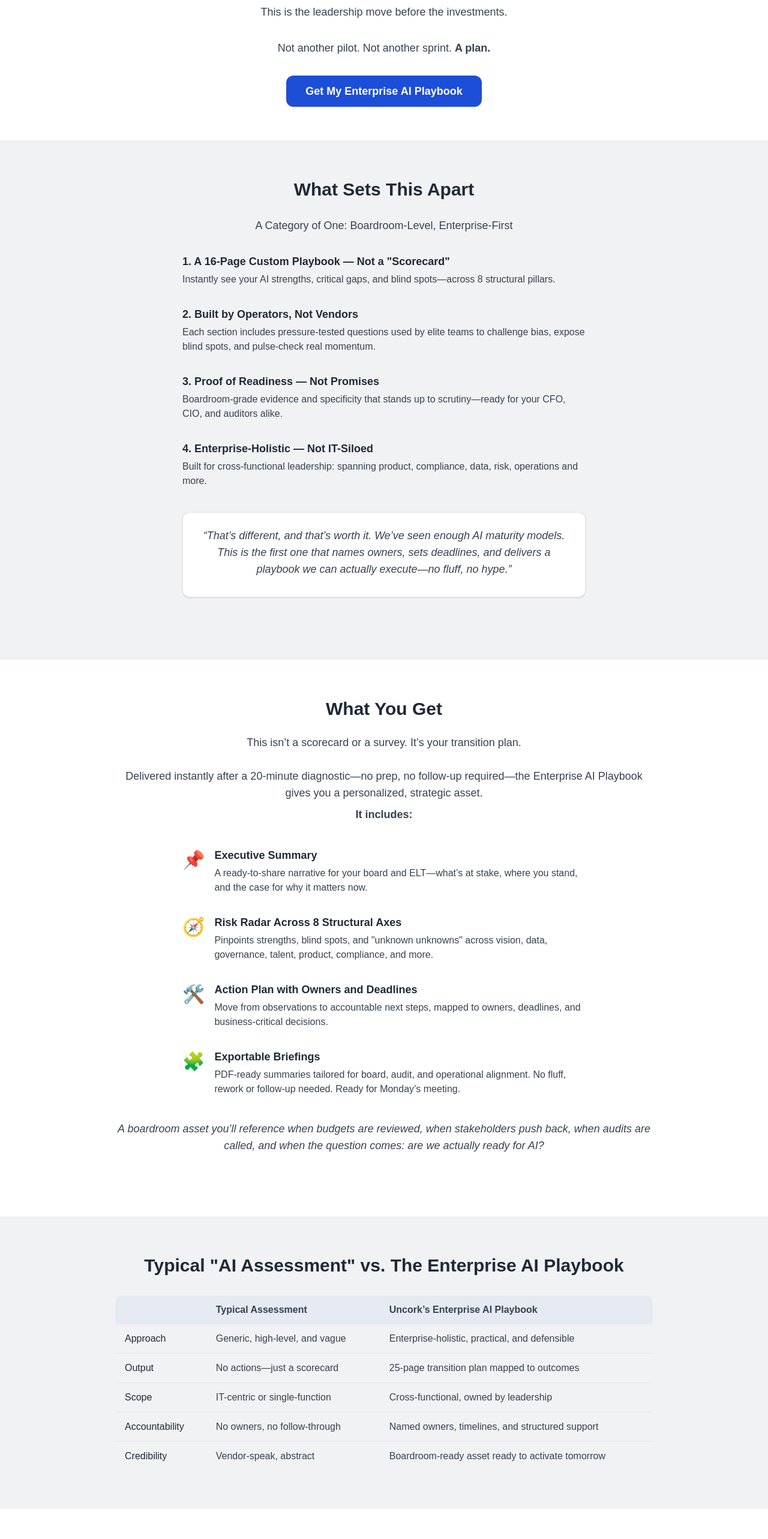
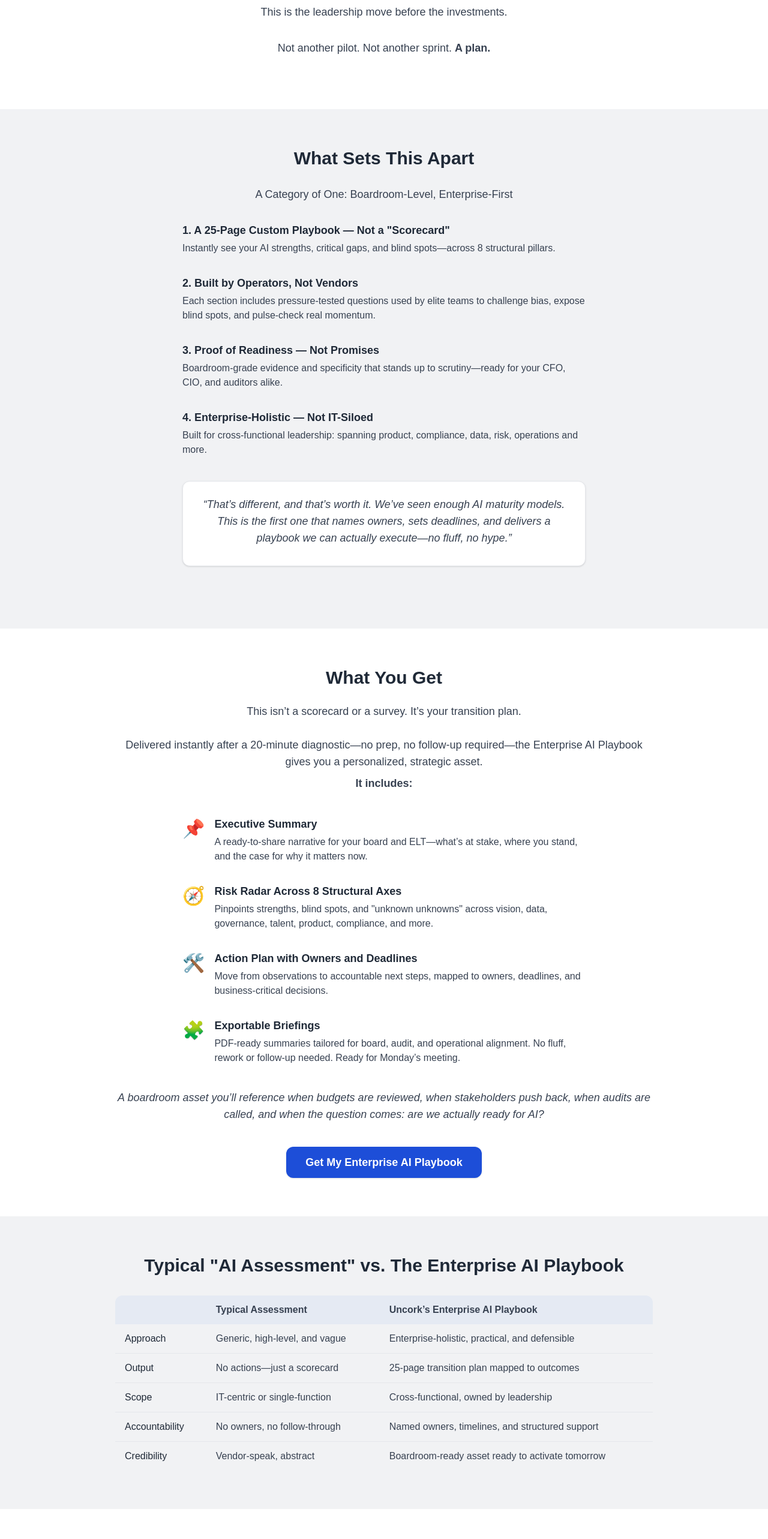
Before and after one commit to toviuncorksolutions/uncorksolutions-site, a Next.js app: page /enterprise-ai-playbook in a window 1280 px wide. Shown: the part 1680-4246 px from the top of the page at 60% size. Built offline with nearby package versions, Linux system fonts and the light colour scheme; no server answers; a web font is replaced by a local one.

Commit message:
EAP added CTA button & FAQ changes

```diff
--- a/components/EnterpriseAIPlaybookFaq.js
+++ b/components/EnterpriseAIPlaybookFaq.js
@@ -10,12 +10,12 @@ const faqs = [
   {
     question: 'Who is this for?',
     answer:
-      'Executives and technology leaders in mid-market or enterprise businesses who want a strategic, enterprise-holistic AI adoption plan.',
+      'Senior leaders in mid-market or enterprise businesses who want a strategic, enterprise-holistic AI adoption plan. Typically those with responsibility for AI, product, tech, data, compliance.',
   },
   {
     question: 'What do I get at the end?',
     answer:
-      'A 16-page actionable report outlining your risks, gaps, and next steps—built for boardroom credibility, not just a checkbox.',
+      'A 25-page actionable report outlining your risks, gaps, and next steps—built for boardroom credibility, not just a checkbox.',
   },
   {
     question: 'Is this confidential?',
@@ -26,18 +26,13 @@ const faqs = [
     answer: '20 minutes to complete.',
   },
   {
-    question: 'How and when do I get results?',
+    question: 'When do I get my results?',
     answer: 'Playbook is delivered to your inbox—often same day.',
-  },
-  {
-    question: 'Who participates?',
-    answer:
-      'Executives and their direct reports with responsibility for AI, product, tech, data, compliance.',
   },
   {
     question: 'Is this vendor-neutral?',
     answer:
-      '100%. There’s no pitch—just the truth about your real readiness. This will give you speed and independence from vendors.',
+      '100%. There’s no pitch—just the truth about your real readiness, and how to move forward. This will give you speed and independence from vendors.',
   },
 ];
 
@@ -48,14 +43,14 @@ export default function EnterpriseAIPlaybookFaq() {
       aria-labelledby="faq-title"
       className="bg-white w-full max-w-2xl mx-auto py-16 md:px-16 px-4"
     >
-      <h2 id="faq-title" className="text-2xl md:text-3xl font-bold mb-8 text-center">
+      <h2 id="faq-title" className="text-lg md:text-xl font-bold mb-1 text-center">
         Frequently Asked Questions
       </h2>
       <div className="space-y-0 divide-y divide-gray-200">
         {faqs.map((faq) => (
           <Disclosure key={faq.question}>
             {({ open }) => (
-              <div className="py-4">
+              <div className="py-2">
                 <DisclosureButton className="flex justify-between items-center w-full text-left text-lg font-semibold text-gray-900 focus:outline-none hover:bg-gray-50 px-1 py-3 transition rounded-md">
                   <span>{faq.question}</span>
                   <ChevronUpIcon
--- a/components/EnterpriseAIPlaybookOutcomesSection.js
+++ b/components/EnterpriseAIPlaybookOutcomesSection.js
@@ -16,7 +16,7 @@ export default function EnterpriseAIPlaybookOutcomesSection() {
         <ul className="space-y-8 text-left max-w-2xl mx-auto">
           <li>
             <h3 className="font-semibold text-lg mb-1">
-              1. A 16-Page Custom Playbook — Not a &quot;Scorecard&quot;
+              1. A 25-Page Custom Playbook — Not a &quot;Scorecard&quot;
             </h3>
             <p className="text-gray-700">
               Instantly see your AI strengths, critical gaps, and blind spots—across 8 structural
--- a/components/EnterpriseAIPlaybookWhatsInsideSection.js
+++ b/components/EnterpriseAIPlaybookWhatsInsideSection.js
@@ -77,6 +77,17 @@ export default function EnterpriseAIPlaybookWhatsInsideSection() {
           A boardroom asset you&rsquo;ll reference when budgets are reviewed, when stakeholders push
           back, when audits are called, and when the question comes: are we actually ready for AI?
         </p>
+        <button
+          id="cta-whats-inside"
+          aria-label="Get My Enterprise AI Playbook"
+          aria-haspopup="dialog"
+          data-gtm="cta-whats-inside"
+          className="w-full sm:w-auto px-8 py-3 rounded-xl bg-blue-700 text-white font-bold text-lg shadow hover:bg-blue-800 transition focus:outline-none focus:ring-4 focus:ring-blue-400"
+          onClick={() => document.dispatchEvent(new CustomEvent('openModal'))}
+          tabIndex={0}
+        >
+          Get My Enterprise AI Playbook
+        </button>
       </div>
     </section>
   );
--- a/components/EnterpriseAIPlaybookWhoThisIsForSection.js
+++ b/components/EnterpriseAIPlaybookWhoThisIsForSection.js
@@ -29,17 +29,6 @@ export default function EnterpriseAIPlaybookWhoThisIsForSection() {
           If you&rsquo;re ready to lead AI like a business model shift&mdash;not a tech
           project&mdash;this is where you start.
         </p>
-        <button
-          id="hero-cta-who"
-          aria-label="Get My Enterprise AI Playbook"
-          aria-haspopup="dialog"
-          data-gtm="cta-who-primary"
-          className="w-full sm:w-auto px-8 py-3 rounded-xl bg-blue-700 text-white font-bold text-lg shadow hover:bg-blue-800 transition focus:outline-none focus:ring-4 focus:ring-blue-400"
-          onClick={() => document.dispatchEvent(new CustomEvent('openModal'))}
-          tabIndex={0}
-        >
-          Get My Enterprise AI Playbook
-        </button>
       </div>
     </section>
   );
--- a/components/EnterpriseAIPlaybookWhyThisMattersSection.js
+++ b/components/EnterpriseAIPlaybookWhyThisMattersSection.js
@@ -68,17 +68,6 @@ export default function EnterpriseAIPlaybookWhyThisMattersSection() {
             Not another pilot. Not another sprint. <strong>A plan.</strong>
           </p>
         </div>
-        <button
-          id="cta-why-matters"
-          aria-label="Get My Enterprise AI Playbook"
-          aria-haspopup="dialog"
-          data-gtm="cta-why-matters"
-          className="w-full sm:w-auto px-8 py-3 rounded-xl bg-blue-700 text-white font-bold text-lg shadow hover:bg-blue-800 transition focus:outline-none focus:ring-4 focus:ring-blue-400"
-          onClick={() => document.dispatchEvent(new CustomEvent('openModal'))}
-          tabIndex={0}
-        >
-          Get My Enterprise AI Playbook
-        </button>
       </div>
     </section>
   );
```
